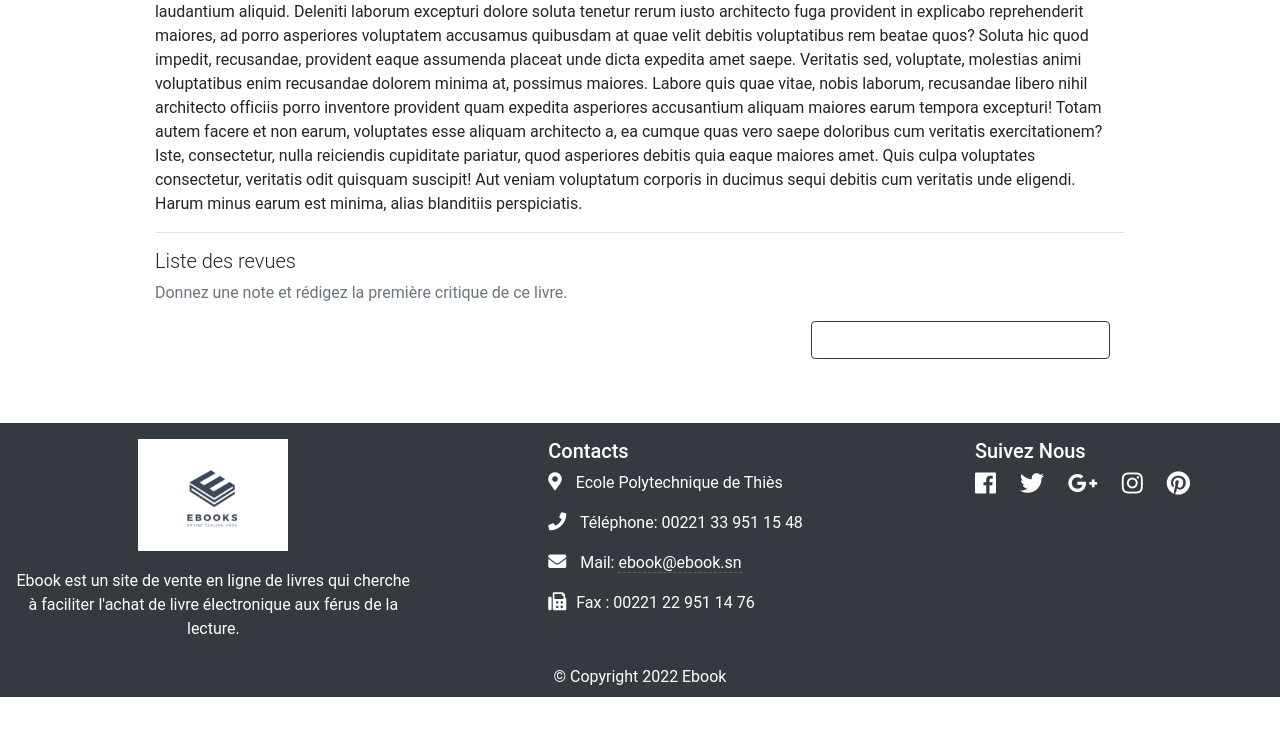
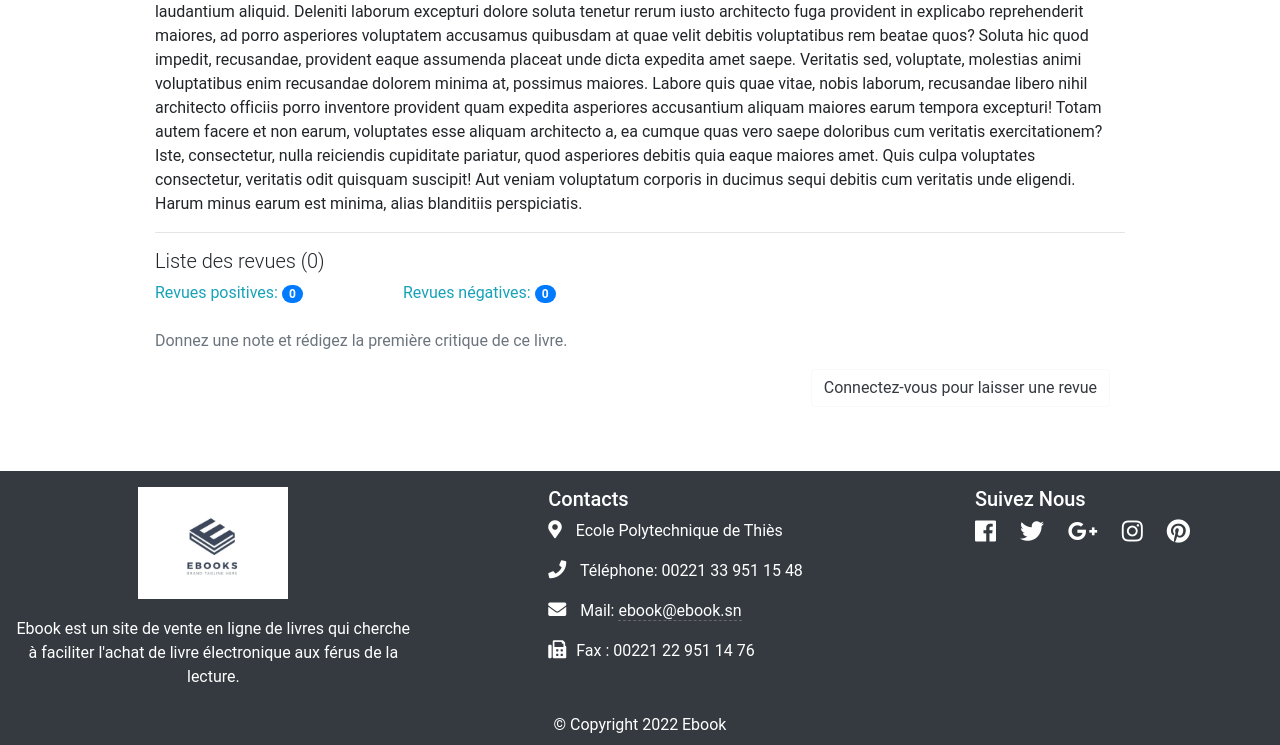
Before and after one commit to kingsene19/ebook_and_ml_recommendation, a Django app: a page that uses templates/boutique/book_buy.html in a window 1280 px wide. Shown: the part 1073-1818 px from the top of the page. Before the commit the page ends 1770 px from the top, so only its background shows below. Run offline with Django 4.2, Linux system fonts and the light colour scheme; data comes from the database, SQL or seed files in the repository; both versions use the stored data as it was after the commit; data that the repository does not hold is empty; parts of the project's set-up code (start-up, migrations or seed data) failed here and were passed over; some libraries are stand-ins or nearby versions.

Commit message:
Modification de l'UI

```diff
--- a/boutique/urls.py
+++ b/boutique/urls.py
@@ -8,7 +8,6 @@ urlpatterns = [
     path('achat/<slug:slug>', views.book_buy, name='book_buy'),
     path('boutique/<slug:category_slug>/',
          views.book_category, name='book_category'),
-    # path('add/revue/<slug:slug>', views.add_revue, name='revue'),
     path('modifier/<slug:slug>', views.mod_revue, name='modifier'),
     path('delete/', views.del_revue, name='supprimer'),
 ]
--- a/templates/boutique/book_buy.html
+++ b/templates/boutique/book_buy.html
@@ -103,7 +103,9 @@
         {{produit.description}}
     </p>
     <hr>
-    <h3 class="lead">Liste des revues</h3>
+    <h3 class="lead">Liste des revues ({{produit.revues_positives|add:produit.revues_negatives}})</h3>
+    <span class="text-info">Revues positives: </span><span class="badge badge-primary badge-pill mr-5">{{produit.revues_positives}}</span>
+    <span class="text-info ml-5">Revues négatives: </span><span class="badge badge-primary badge-pill">{{produit.revues_negatives}}</span><br><br>
     {% if note == 0 %}
         <span class="text-muted">Donnez une note et rédigez la première critique de ce livre.</span><br>
     {% else %}
@@ -136,7 +138,7 @@
             <i class="fa fa-plus-circle"></i>
         </a>
         {% else %}
-        <a type="button" class="btn rounded btn-outline-dark text-white" href="{% url 'compte:connexion' %}">
+        <a type="button" class="btn rounded btn-outline-light text-dark" href="{% url 'compte:connexion' %}">
             Connectez-vous pour laisser une revue
         </a>
         {% endif %}
@@ -161,7 +163,7 @@
         <label>{{ form.note.label }}<span class="text-danger mb-4"></span></label>
         <small class="form-text text-danger mb-4 small">Doit être entre 1 et 5</small>{{ form.note }}
 
-        <button class=" btn btn-primary btn-block py-2 mb-4 mt-5 fw500 w-100" type="submit">Ajouter</button>
+        <button class="btn btn-primary btn-block py-2 mb-4 mt-5 fw500 w-100 return-btn" type="submit">Ajouter</button>
     </form>
 
     {% if com %}
@@ -206,19 +208,19 @@
 {%block extrajs%}
 <script>
 
-    (function()
-    {
-    if( window.localStorage )
-    {
-        if( !localStorage.getItem('firstLoad') )
-        {
-        localStorage['firstLoad'] = true;
-        window.location.reload();
-        }
-        else
-        localStorage.removeItem('firstLoad');
-    }
-    })();
+    // Ajouter une revue
+    $(document).on("click", ".return-btn", function (e) {
+        var form = $(".revue-form");
+        form.submit(function() {
+            $.ajax({
+                success: function (json) {
+                    location.reload();
+                },
+                error: function (xhr, errmsg, err) { },
+            })
+        });
+    });
+
     // Ajouter élément
     $(document).on('click', '#add-button', function (e) {
         e.preventDefault();
```
Also changed, not shown: db.sqlite3.
